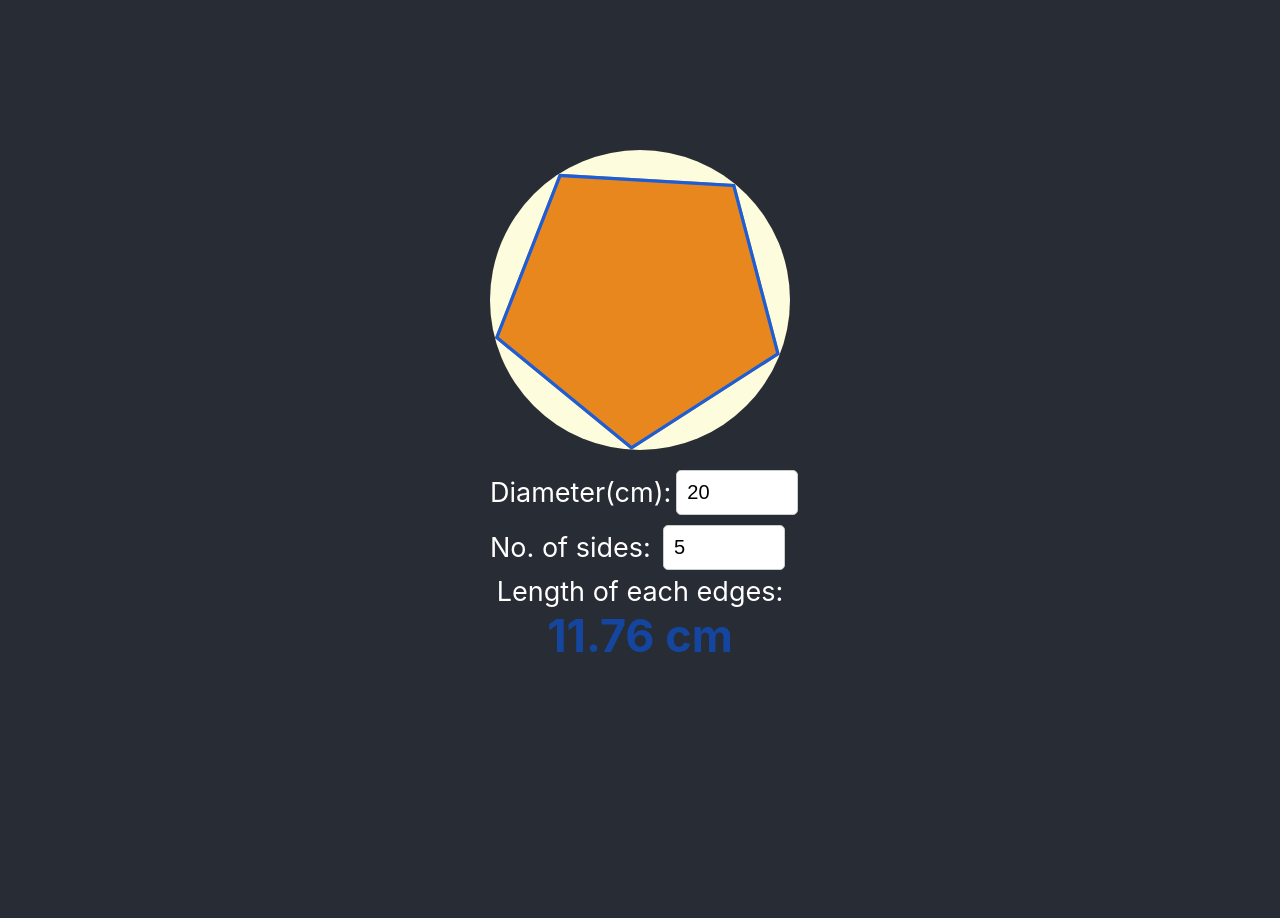
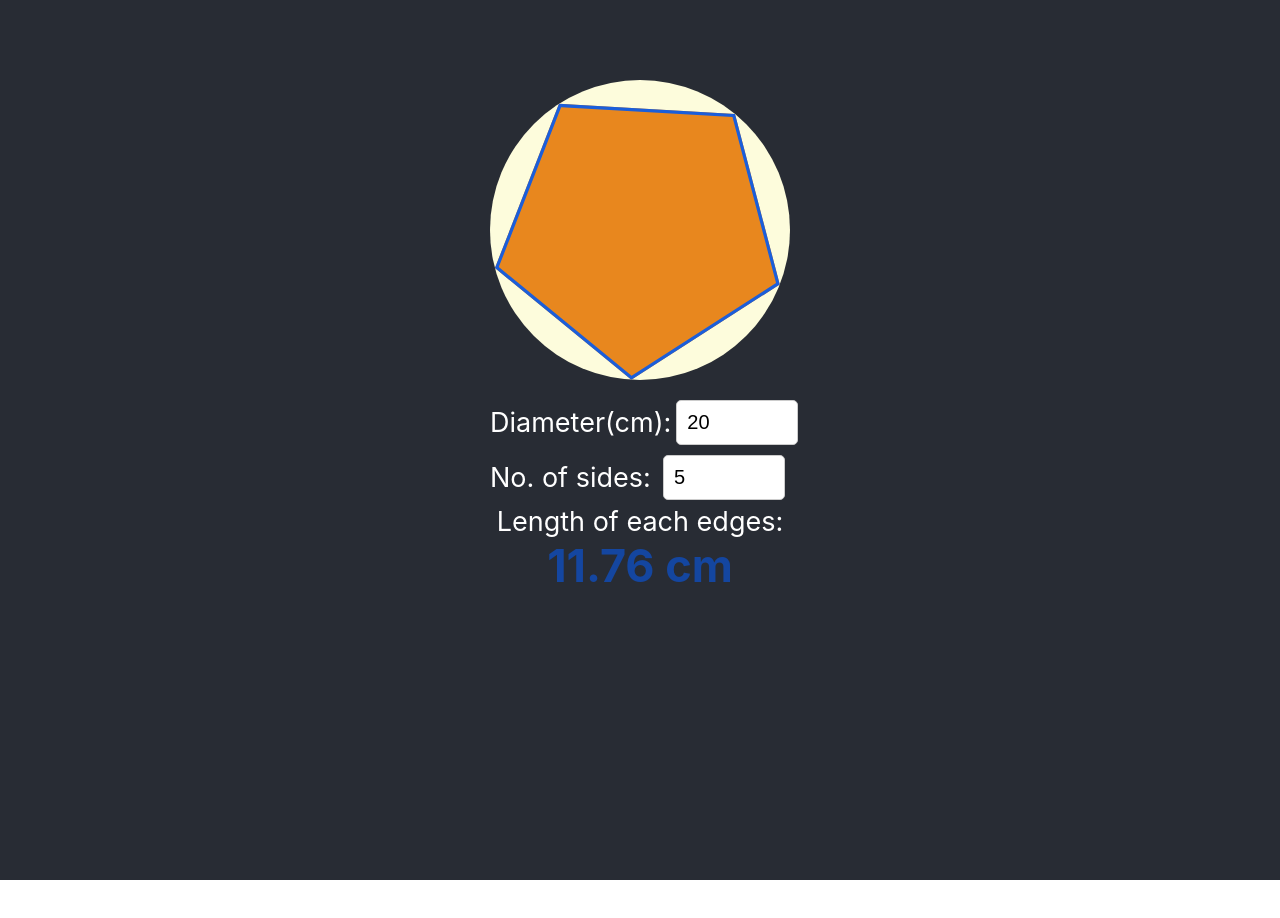
Before and after one commit to richardhsueh/angle-calculator, a React (Create React App) app: page / in a window 1280 px wide. Shown: the top 918 px of the page. After the commit the page ends 880 px from the top, so only its background shows below. Built offline with nearby package versions, Linux system fonts and the light colour scheme.

Commit message:
set default value

```diff
--- a/src/App.css
+++ b/src/App.css
@@ -10,7 +10,7 @@
   align-items: center;
   font-size: 27px;
   color: white;
-  padding-top: 150px;
+  padding-top: 80px;
 }
 
 .inputGroup {
```
